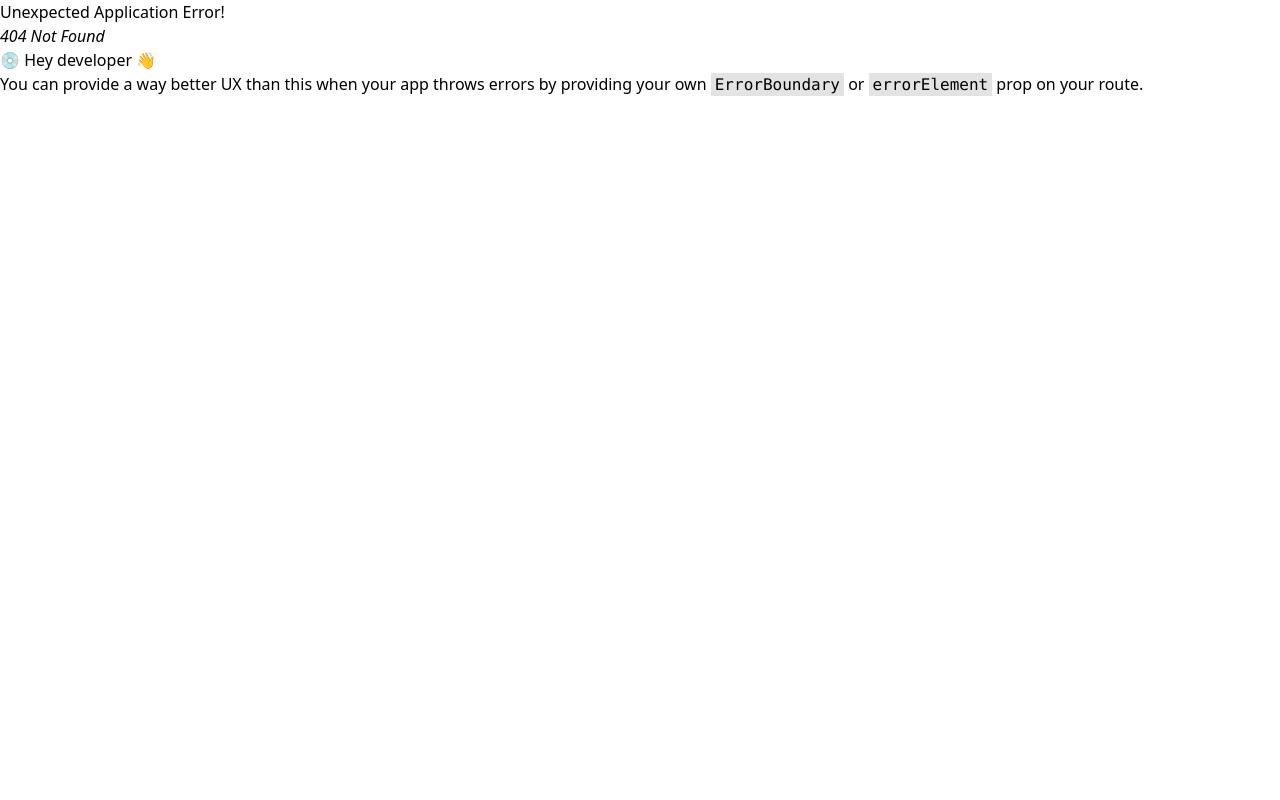
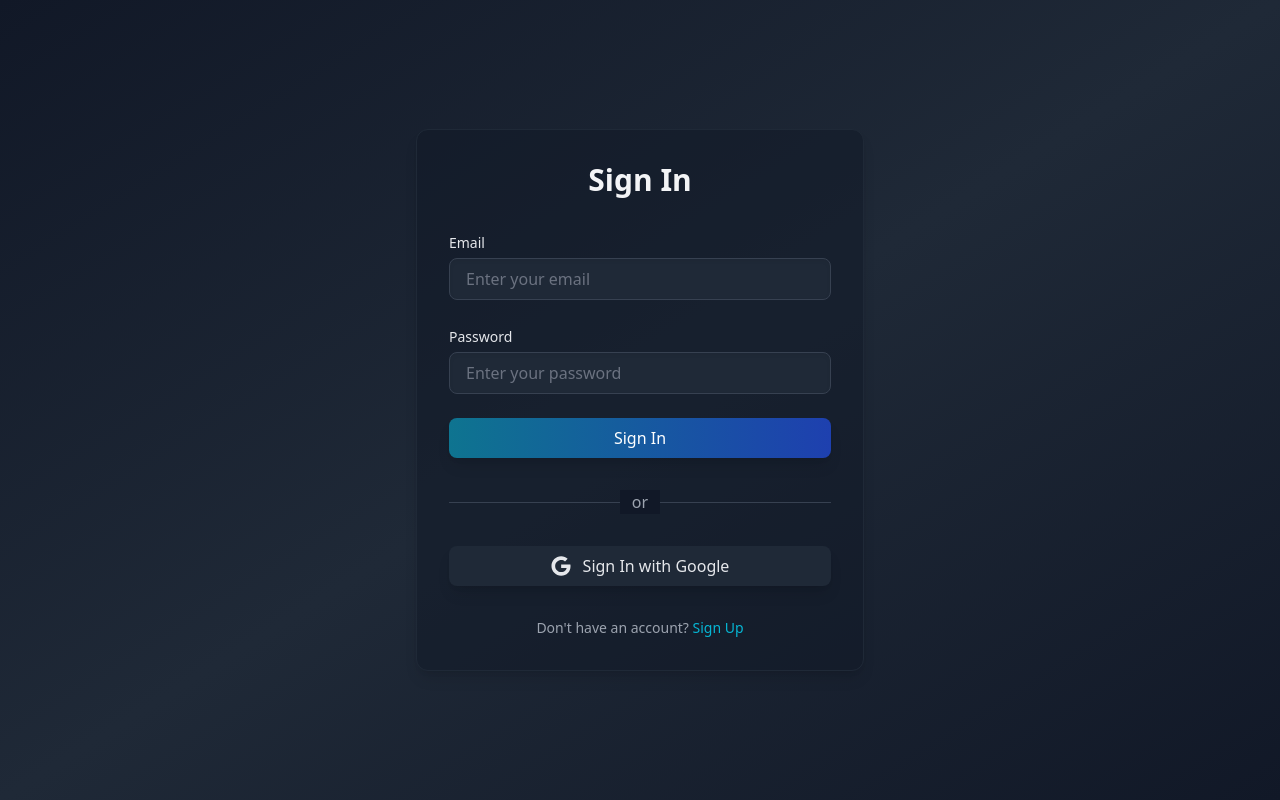
Before and after one commit to Arijit-123Banerjee/ChatRoomHub, a React (Vite) app: page /signin in a window 1280 px wide. Before the commit this address had no page. Built offline with nearby package versions, Linux system fonts and the light colour scheme.

Commit message:
added signIn Page

```diff
--- a/src/Pages/LandingPage.jsx
+++ b/src/Pages/LandingPage.jsx
@@ -1,8 +1,53 @@
-import React from "react";
+import React, { useEffect, useRef } from "react";
+import { gsap } from "gsap";
 import image from "../assets/landingPageImage.png";
 import { Link } from "react-router-dom";
 
 const LandingPage = () => {
+  // Refs for the elements to be animated
+  const headingRef = useRef(null);
+  const subHeadingRef = useRef(null);
+  const buttonsRef = useRef(null);
+  const imageRef = useRef(null);
+  const getStarted = useRef(null);
+
+  // UseEffect for GSAP animations
+  useEffect(() => {
+    // Animating the heading
+    gsap.fromTo(
+      headingRef.current,
+      { opacity: 0, y: -50 },
+      { opacity: 1, y: 0, duration: 1, ease: "power3.out", delay: 0.2 }
+    );
+
+    // Animating the subheading
+    gsap.fromTo(
+      subHeadingRef.current,
+      { opacity: 0, y: 50 },
+      { opacity: 1, y: 0, duration: 1, ease: "power3.out", delay: 0.6 }
+    );
+
+    // Animating the buttons
+    gsap.fromTo(
+      buttonsRef.current,
+      { opacity: 0, scale: 0.8 },
+      { opacity: 1, scale: 1, duration: 1, ease: "power3.out", delay: 1 }
+    );
+
+    // Animating the image
+    gsap.fromTo(
+      imageRef.current,
+      { opacity: 0, scale: 0.8 },
+      { opacity: 1, scale: 1, duration: 1, ease: "power3.out", delay: 1.4 }
+    );
+
+    gsap.fromTo(
+      getStarted.current,
+      { opacity: 0, x: 50 },
+      { opacity: 1, x: 0, duration: 1, ease: "elastic", delay: 1.8 }
+    );
+  }, []);
+
   return (
     <section
       className="pt-12 bg-gradient-to-br from-gray-900 to-gray-800 bg-cover bg-center min-h-screen flex flex-col justify-center"
@@ -13,10 +58,19 @@ const LandingPage = () => {
     >
       <div className="px-4 mx-auto max-w-7xl sm:px-6 lg:px-8 text-center">
         <div className="max-w-3xl mx-auto">
-          <h1 className="text-lg text-gray-400 font-inter mb-4">
+          {/* Heading */}
+          <h1
+            className="text-lg text-gray-400 font-inter mb-4"
+            ref={headingRef}
+          >
             Smart Communication Hub, Designed for Seamless Collaboration
           </h1>
-          <p className="text-4xl font-bold leading-tight text-gray-100 sm:text-5xl lg:text-6xl font-pj mb-6">
+
+          {/* Subheading */}
+          <p
+            className="text-4xl font-bold leading-tight text-gray-100 sm:text-5xl lg:text-6xl font-pj mb-6"
+            ref={subHeadingRef}
+          >
             Transform how you connect and collaborate
             <span className="relative inline-flex">
               <span className="bg-gradient-to-r from-cyan-700 to-blue-800 blur-md rounded-full filter opacity-30 absolute inset-0"></span>
@@ -24,7 +78,11 @@ const LandingPage = () => {
             </span>
           </p>
 
-          <div className="flex flex-col sm:flex-row sm:space-x-4 sm:justify-center mb-12">
+          {/* Buttons */}
+          <div
+            className="flex flex-col sm:flex-row sm:space-x-4 sm:justify-center mb-12"
+            ref={buttonsRef}
+          >
             <Link
               to="/app"
               className="inline-flex items-center justify-center px-8 py-3 text-lg font-bold text-white bg-gradient-to-r from-cyan-700 to-blue-800 rounded-xl transition-transform transform hover:scale-105 hover:shadow-lg focus:outline-none focus:ring-2 focus:ring-offset-2 focus:ring-gray-100"
@@ -32,21 +90,26 @@ const LandingPage = () => {
               Go to Dashboard
             </Link>
             <Link
-              to="#demo"
+              to="/signin"
               className="inline-flex items-center justify-center px-8 py-3 mt-4 sm:mt-0 text-lg font-bold text-gray-500 border-2 border-transparent rounded-xl transition-transform transform hover:bg-gradient-to-r hover:from-cyan-700 hover:to-blue-800 hover:text-white focus:outline-none focus:ring-2 focus:ring-offset-2 focus:ring-gray-100"
             >
               Sign Up Free
             </Link>
           </div>
 
-          <p className="text-base text-gray-400 font-inter mb-8">
+          <p
+            className=" text-base text-gray-400 font-inter mb-8"
+            ref={getStarted}
+          >
             Get started with effortless communication
           </p>
 
+          {/* Image */}
           <img
             src={image}
             alt="Illustration"
             className="w-full h-auto max-w-3xl mx-auto rounded-2xl"
+            ref={imageRef}
           />
         </div>
       </div>
--- /dev/null
+++ b/src/Pages/SignInPage.jsx
@@ -0,0 +1,113 @@
+import React, { useState } from "react";
+import { FaGoogle } from "react-icons/fa";
+
+const SignIn = () => {
+  const [email, setEmail] = useState("");
+  const [password, setPassword] = useState("");
+  const [error, setError] = useState("");
+
+  const handleSignIn = (e) => {
+    e.preventDefault();
+    // Add sign-in logic here (e.g., call an API)
+    if (!email || !password) {
+      setError("Please enter both email and password");
+      return;
+    }
+    setError("");
+    console.log("Sign In Successful!");
+  };
+
+  const handleGoogleSignIn = () => {
+    // Add Google Sign-In logic here (e.g., redirect to Google OAuth)
+    console.log("Google Sign-In Initiated");
+  };
+
+  return (
+    <div className="flex items-center justify-center min-h-screen bg-gradient-to-br from-gray-900 via-gray-800 to-gray-900 text-gray-100">
+      <div className="w-full max-w-md p-8 space-y-8 bg-gray-900 bg-opacity-50 rounded-xl shadow-lg border border-gray-800 max-md:h-screen">
+        {/* Heading */}
+        <h2 className="text-3xl font-extrabold text-center text-gray-100">
+          Sign In
+        </h2>
+
+        {/* Sign In Form */}
+        <form className="mt-8 space-y-6" onSubmit={handleSignIn}>
+          {/* Email Input */}
+          <div>
+            <label
+              htmlFor="email"
+              className="text-sm font-medium text-gray-200"
+            >
+              Email
+            </label>
+            <input
+              id="email"
+              type="email"
+              required
+              value={email}
+              onChange={(e) => setEmail(e.target.value)}
+              className="w-full px-4 py-2 mt-1 bg-gray-800 border border-gray-700 rounded-lg shadow-inner focus:outline-none focus:ring-2 focus:ring-cyan-500 text-gray-100 placeholder-gray-500"
+              placeholder="Enter your email"
+            />
+          </div>
+
+          {/* Password Input */}
+          <div>
+            <label
+              htmlFor="password"
+              className="text-sm font-medium text-gray-200"
+            >
+              Password
+            </label>
+            <input
+              id="password"
+              type="password"
+              required
+              value={password}
+              onChange={(e) => setPassword(e.target.value)}
+              className="w-full px-4 py-2 mt-1 bg-gray-800 border border-gray-700 rounded-lg shadow-inner focus:outline-none focus:ring-2 focus:ring-cyan-500 text-gray-100 placeholder-gray-500"
+              placeholder="Enter your password"
+            />
+          </div>
+
+          {/* Error Message */}
+          {error && <p className="text-red-500 text-sm">{error}</p>}
+
+          {/* Sign In Button */}
+          <button
+            type="submit"
+            className="w-full py-2 mt-4 bg-gradient-to-r from-cyan-700 to-blue-800 text-white rounded-lg shadow-lg transition-transform transform hover:scale-105 hover:shadow-xl focus:outline-none focus:ring-2 focus:ring-cyan-500"
+          >
+            Sign In
+          </button>
+        </form>
+
+        {/* Google Sign In Button */}
+        <div className="relative flex items-center justify-center mt-4">
+          <div className="absolute inset-0 flex items-center">
+            <hr className="w-full border-gray-700" />
+          </div>
+          <div className="relative px-3 text-gray-400 bg-gray-900">or</div>
+        </div>
+        <button
+          type="button"
+          onClick={handleGoogleSignIn}
+          className="w-full py-2 mt-4 bg-gray-800 text-gray-200 rounded-lg shadow-lg flex items-center justify-center gap-3 transition-transform transform hover:scale-105 hover:shadow-xl focus:outline-none focus:ring-2 focus:ring-cyan-500"
+        >
+          <FaGoogle className="w-5 h-5" />
+          Sign In with Google
+        </button>
+
+        {/* Sign Up Link */}
+        <p className="text-sm text-center text-gray-400 mt-4">
+          Don't have an account?{" "}
+          <a href="#" className="text-cyan-500 hover:underline">
+            Sign Up
+          </a>
+        </p>
+      </div>
+    </div>
+  );
+};
+
+export default SignIn;
--- a/src/main.jsx
+++ b/src/main.jsx
@@ -4,6 +4,7 @@ import { createBrowserRouter, RouterProvider } from "react-router-dom";
 import App from "./App.jsx";
 import LandingPage from "./Pages/LandingPage.jsx";
 import "./index.css";
+import SignInPage from "./Pages/SignInPage.jsx";
 
 // Configure routes
 const router = createBrowserRouter([
@@ -15,6 +16,7 @@ const router = createBrowserRouter([
     path: "/app",
     element: <App />, // Add the route for the main app
   },
+  { path: "/signin", element: <SignInPage /> },
 ]);
 
 // Render the application
```
